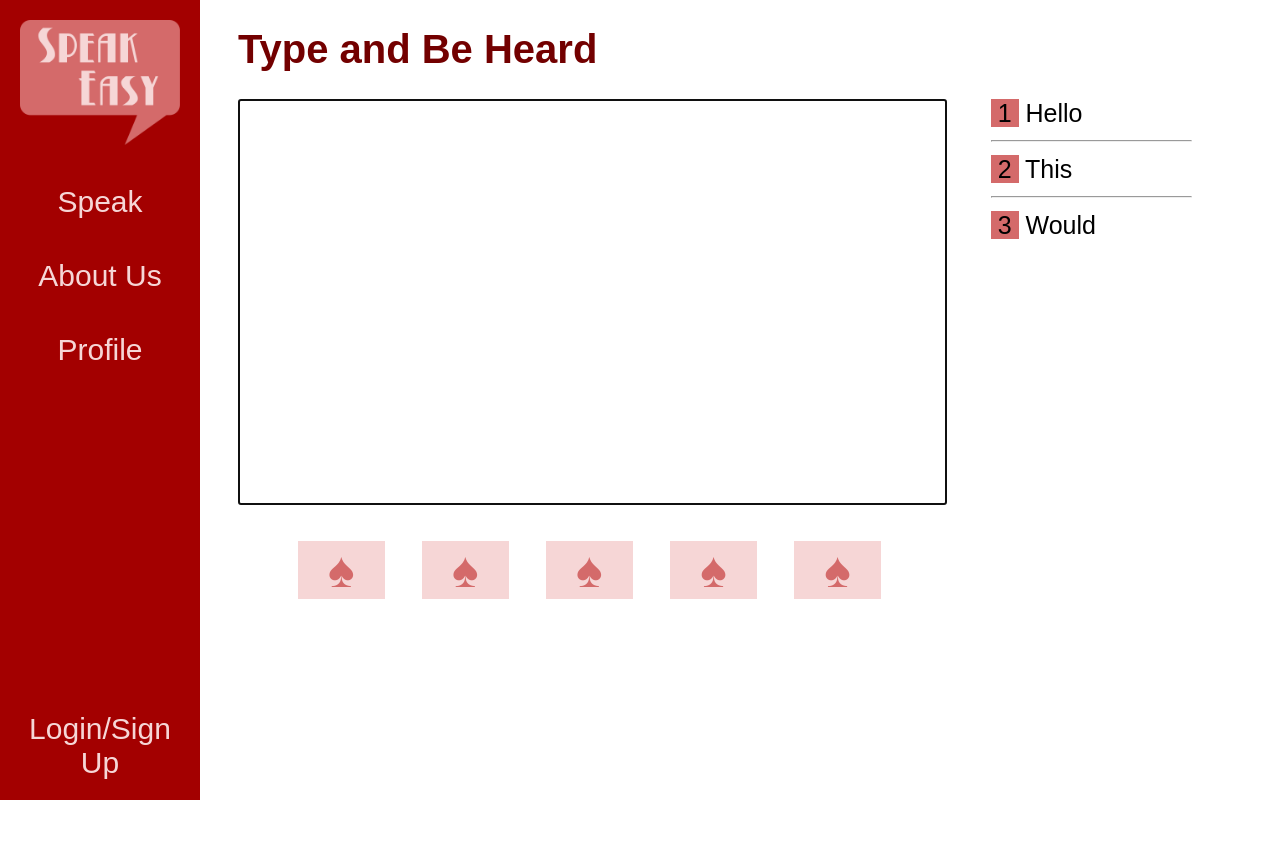
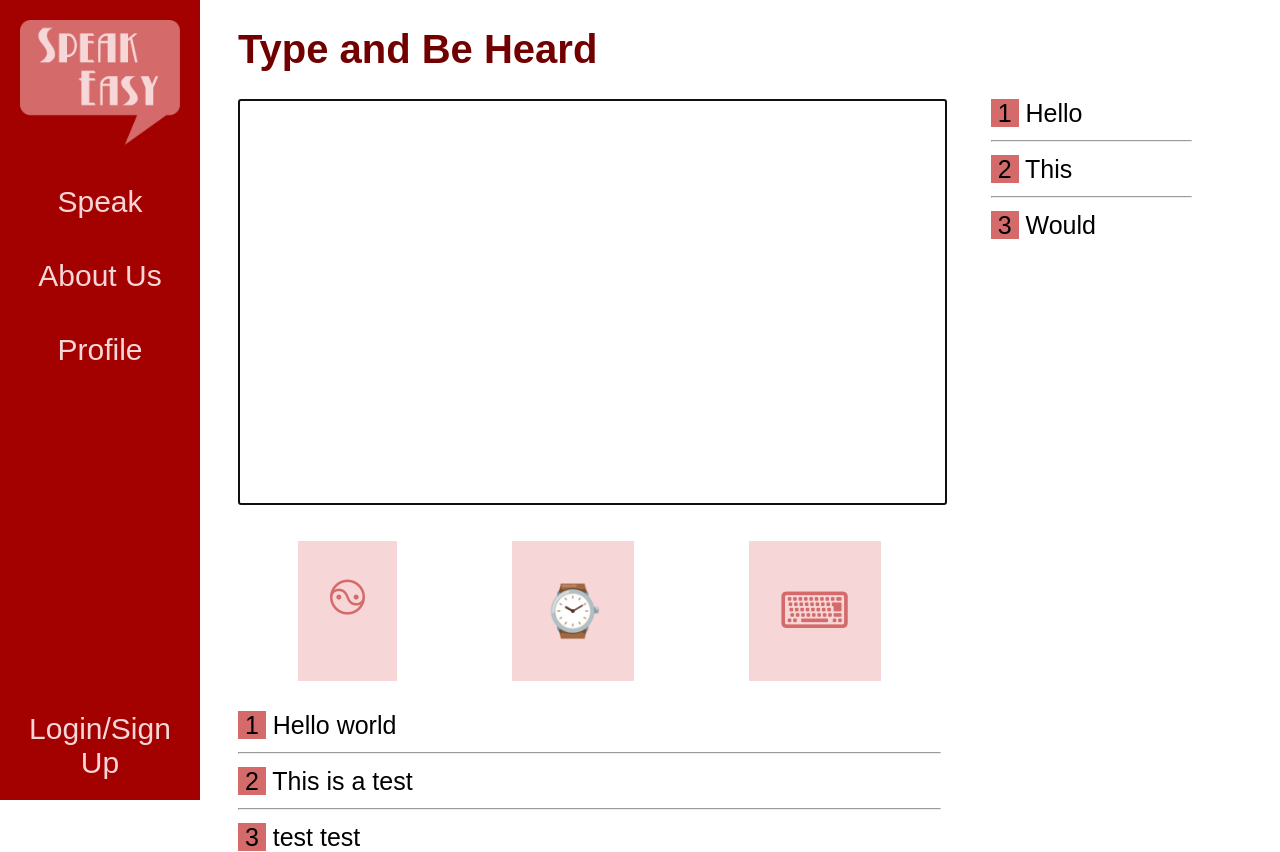
Before and after one commit to rakhadjo/speakeasy, a Flask app: page / in a window 1280 px wide. Before the commit the page ends 800 px from the top, so only its background shows below. Run offline with Flask 2, Linux system fonts and the light colour scheme.

Commit message:
Shows unicode characters for keyboard buttons

```diff
--- a/speakeasy/app/templates/index.html
+++ b/speakeasy/app/templates/index.html
@@ -16,11 +16,21 @@
         	</form>
 
 		<div class="keyboards">
-			<button>&#9824</button>
-			<button>&#9824</button>
-			<button>&#9824</button>
-			<button>&#9824</button>
-			<button>&#9824</button>
+			{% for keyboard in keyboards %}
+				<button>&#x{{ keyboard[2:] }}</button>
+			{% endfor %}
+		</div>
+
+		<div class="phrases">
+			{% set keyboardkeys = keyboards.keys()|list %}
+			<span class="bullet">&nbsp1&nbsp</span>
+			<span id="phrase1">{{ keyboards[keyboardkeys[0]][0] }}</span>
+			<hr>
+			<span class="bullet">&nbsp2&nbsp</span>
+			<span id="phrase1">{{ keyboards[keyboardkeys[0]][1] }}</span>
+			<hr>
+			<span class="bullet">&nbsp3&nbsp</span>
+			<span id="phrase1">{{ keyboards[keyboardkeys[0]][2] }}</span>
 		</div>
 
 
```
